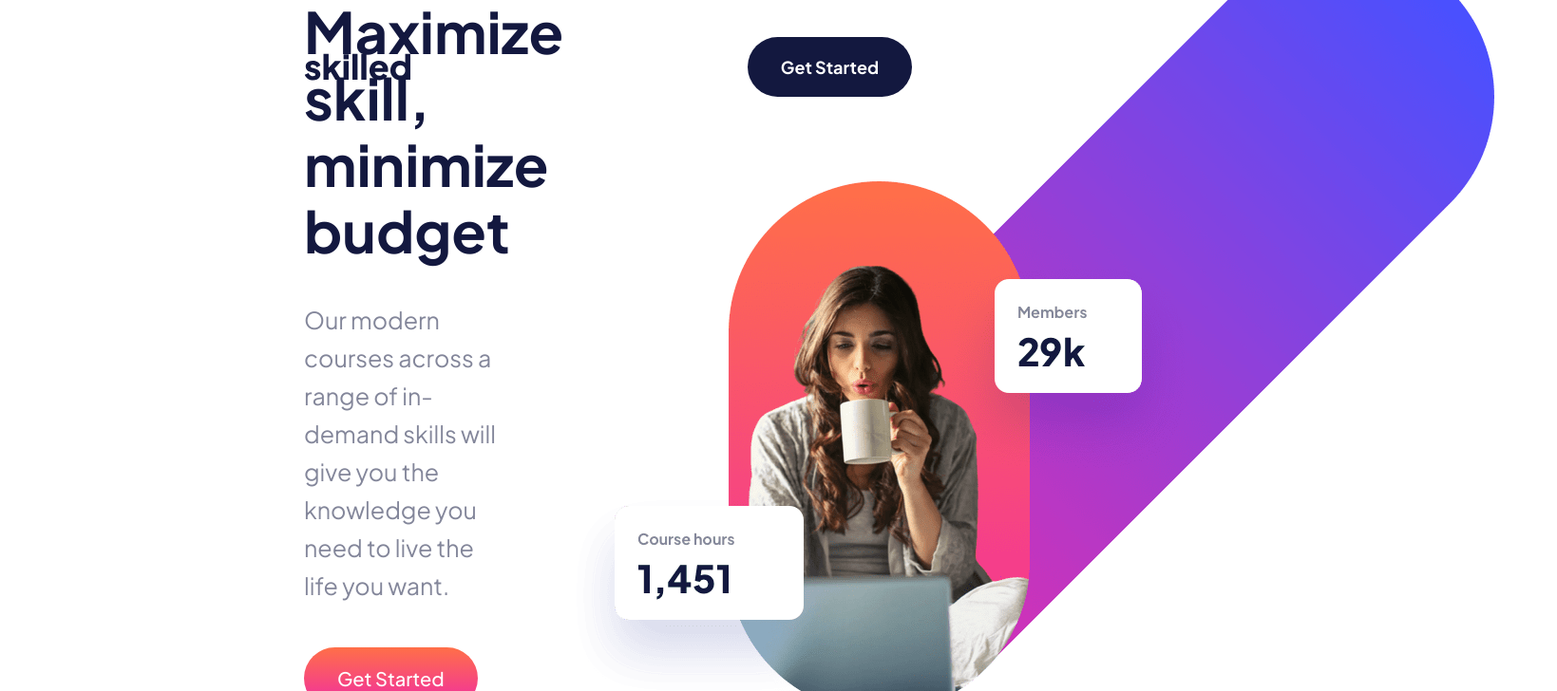
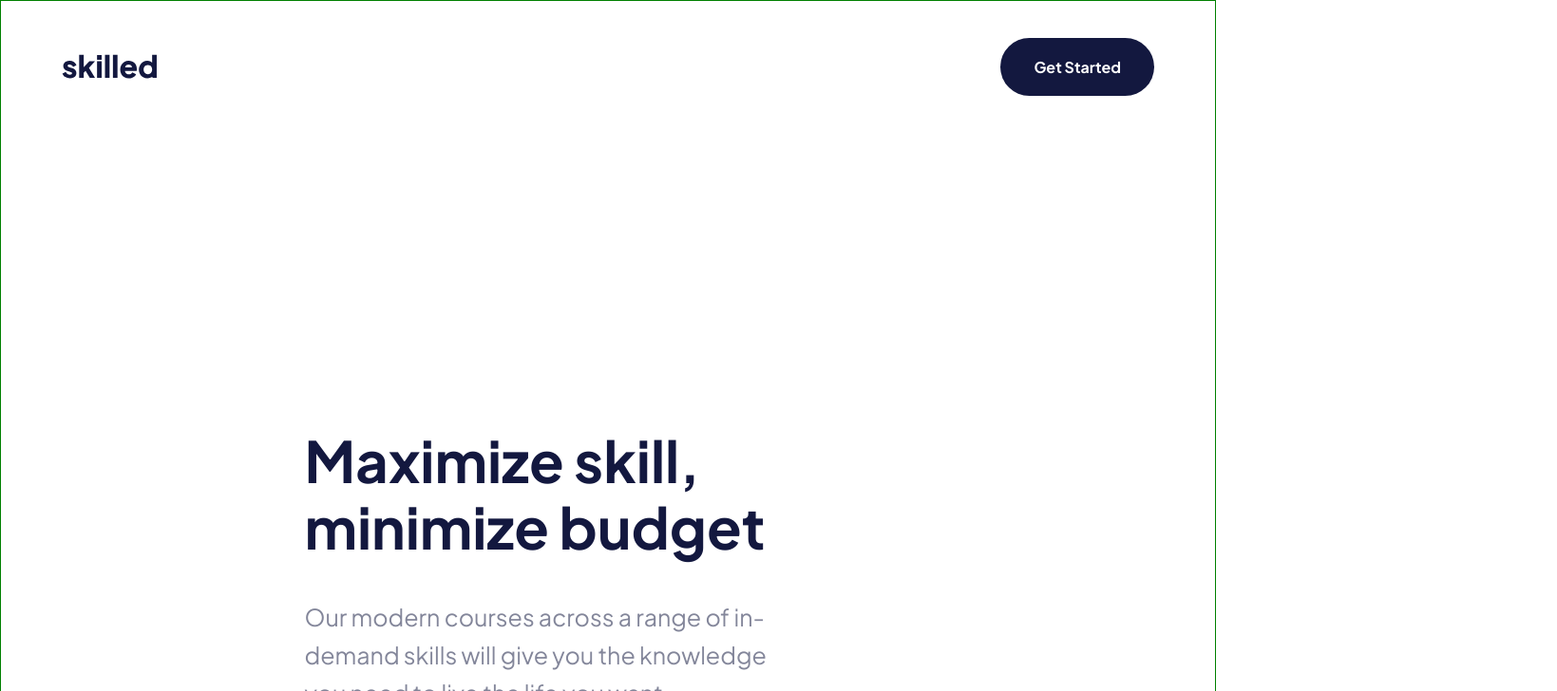
Before and after one commit to russell-crooms/skilled, a React (Vite) app: page / in a window 1280 px wide. Shown: the top 728 px of the page at 95% size, 1639 px wide, since content can reach past the window. Built offline with nearby package versions, Linux system fonts and the light colour scheme.

Commit message:
Edited the navbar on smaller devices - 375px

```diff
--- a/src/components/footer/Footer.jsx
+++ b/src/components/footer/Footer.jsx
@@ -6,7 +6,7 @@ const Footer = () => {
     <div className="footer">
       <div className="footer-items">
         <div className="footer-logo">
-          <img src={logo_light} />
+          <img className="logo" src={logo_light} />
         </div>
         <div className="footer-button">
           <p>Get Started</p>
--- a/src/components/hero/Hero.css
+++ b/src/components/hero/Hero.css
@@ -6,6 +6,11 @@
     margin-left: auto;
     margin-right: auto;
     margin-top: -225px;
+}
+@media (min-width: 375px) {
+    .hero-section {
+        margin-top: 300px;
+    }
 }
 
 .hero-header-text {
@@ -44,6 +49,11 @@
 .hero-image {
     margin-right: -490px;
 }
+@media (min-width: 375px) {
+    .hero-image {
+        display: none;
+    }
+}
 
 .hero-image-tablet {
     display: none;
--- a/src/components/navBar/NavBar.css
+++ b/src/components/navBar/NavBar.css
@@ -6,6 +6,14 @@
     margin-left: auto;
     margin-right: auto;
     margin-top: 38.7px;
+}
+@media (min-width: 375px) {
+    .navbar-container {
+        width: 90%;
+    }
+    .logo {
+        width: 100px;
+    }
 }
 
 .nav-button {
@@ -18,6 +26,11 @@
     z-index: 5;
     cursor: pointer;
 }
+@media (min-width: 375px) {
+    .nav-button {
+        font-size: 16px;
+    }
+}
 
 .nav-button:hover {
     opacity: 60%;
--- a/src/index.css
+++ b/src/index.css
@@ -10,4 +10,5 @@ body {
   width: 100%;
   margin: 0;
   padding: 0;
+  border: 1px solid green;
 }
```
